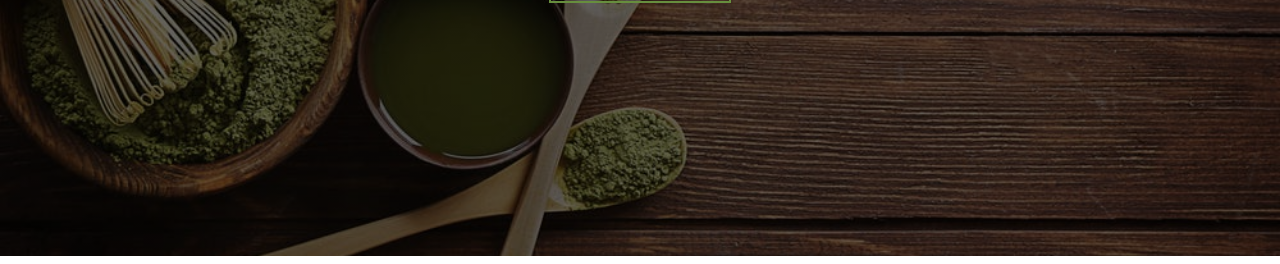
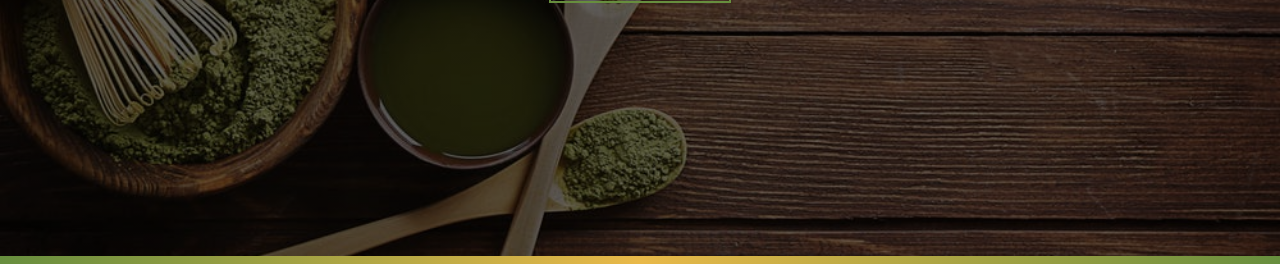
Before and after one commit to Dhrumi-Kansara-1/css-tea-station-landing-page, a plain HTML site: page index.html in a window 1280 px wide. Shown: the part 544-808 px from the top of the page. Drawn offline with Linux system fonts and the light colour scheme.

Commit message:
Add files via upload

```diff
--- a/css/styles.css
+++ b/css/styles.css
@@ -159,3 +159,12 @@ header
   padding: 1rem 1.75rem;
   font-size: 1.25rem;
 }
+/*
+====================
+content-divider
+====================
+*/
+.content-divider{
+  height: 0.5rem;
+  background: linear-gradient(to left, var(--clr-primary),#e9b949,var(--clr-primary));
+}
--- a/index.html
+++ b/index.html
@@ -24,8 +24,13 @@
         <h1 class="banner-main-title">specially <br />crafted tea</h1>
         <a href="skills.html" class="btn banner-btn">explore</a>
       </div>
-
     </header>
     <!-- end of header -->
+    <!-- content-divider -->
+    <div class="content-divider" ></div>
+    <!-- end of content-divider -->
+    <!-- skills sections -->
+    <div class="skills"></div>
+    <!-- end of skills section -->
   </body>
 </html>
```
